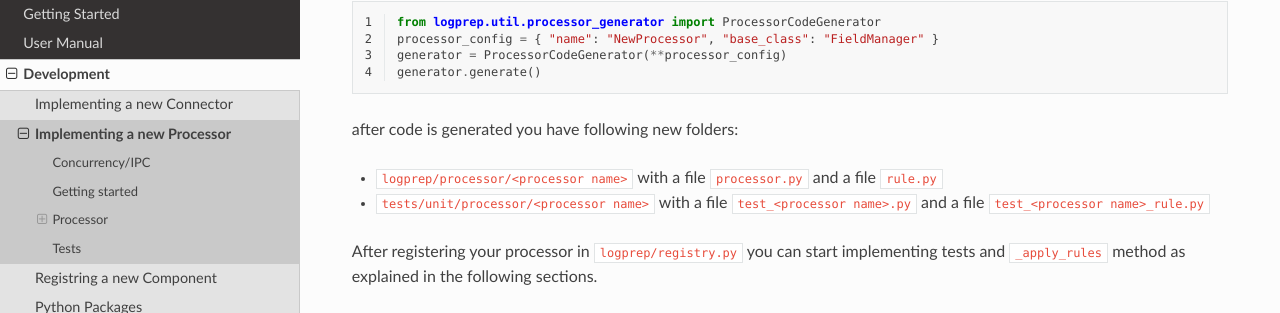
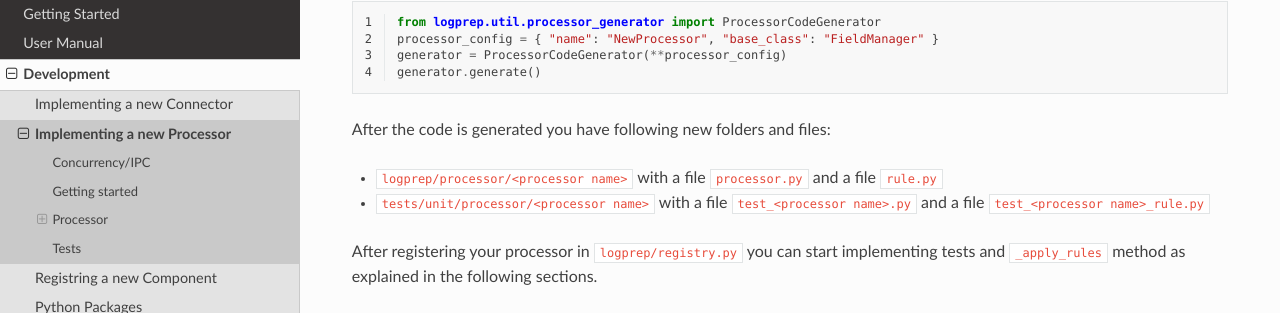
Before and after one commit to fkie-cad/Logprep, a Sphinx documentation site: the page built from doc/source/development/processor_how_to.rst, in a window 1280 px wide and 900 px high, scrolled down 421 px. Shown: the part 138-451 px from the top of the window. Built offline with Sphinx 7.4.7 and the Read the Docs theme 2.0.0, drawn with Linux system fonts in a browser that asks for light colours.

Commit message:
Update doc/source/development/processor_how_to.rst
Co-authored-by: dtrai2 <95028228+dtrai2@users.noreply.github.com>

```diff
--- a/doc/source/development/processor_how_to.rst
+++ b/doc/source/development/processor_how_to.rst
@@ -31,7 +31,7 @@ can run it in a python shell with:
     generator = ProcessorCodeGenerator(**processor_config)
     generator.generate()
 
-after code is generated you have following new folders:
+After the code is generated you have following new folders and files:
 
 * :code:`logprep/processor/<processor name>` with a file :code:`processor.py` and a file :code:`rule.py`
 * :code:`tests/unit/processor/<processor name>` with a file :code:`test_<processor name>.py` and a
```
